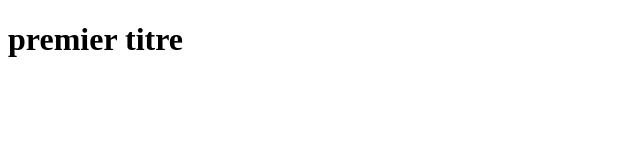
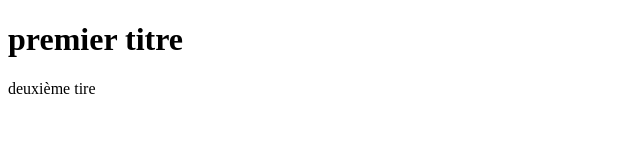
Before and after one commit to Loic699/helloworld, a plain HTML site: page index.html in a window 1280 px wide. Shown: the whole page, without its empty margins (0-640 px from the left). Drawn offline with Linux system fonts and the light colour scheme.

Commit message:
title two

```diff
--- a/index.html
+++ b/index.html
@@ -10,5 +10,7 @@
 
   <h1> premier titre </h1
 
+    <h2> deuxième tire </h2>
+
 </body>
 </html>
```
